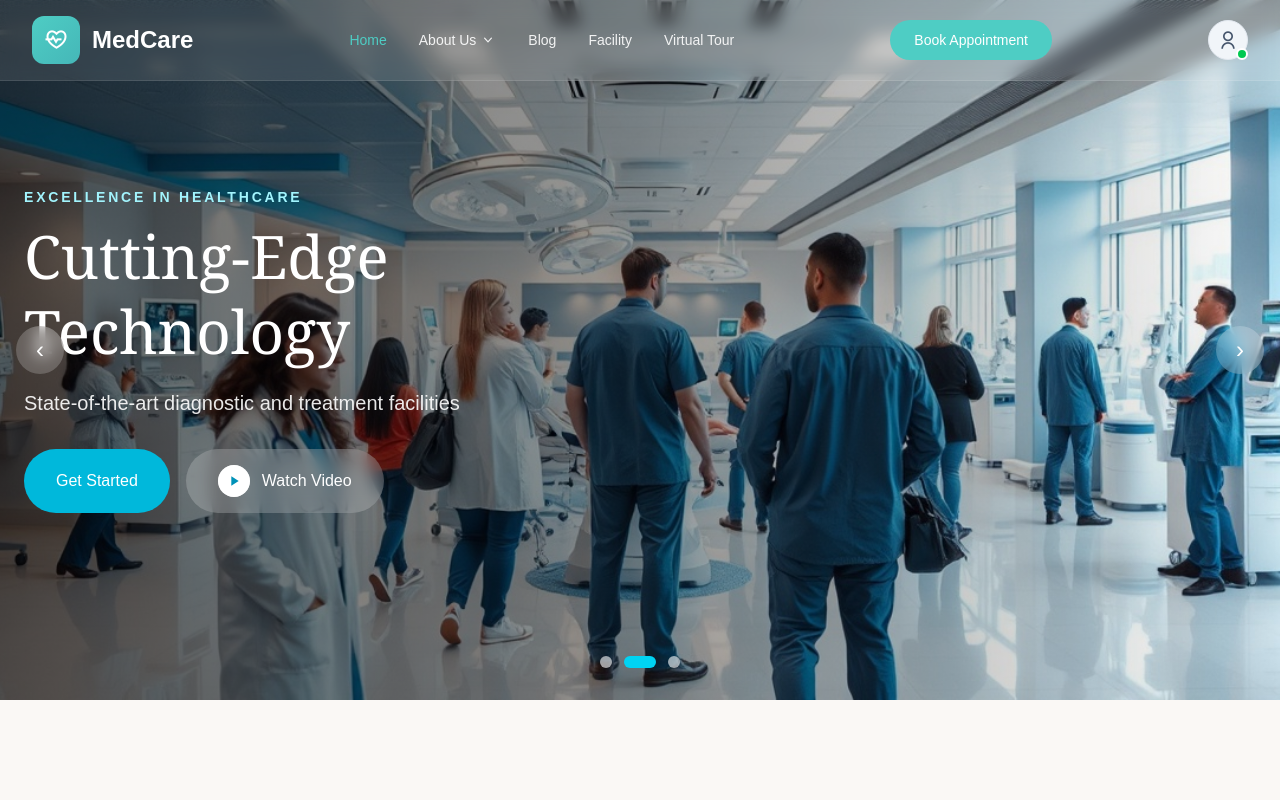
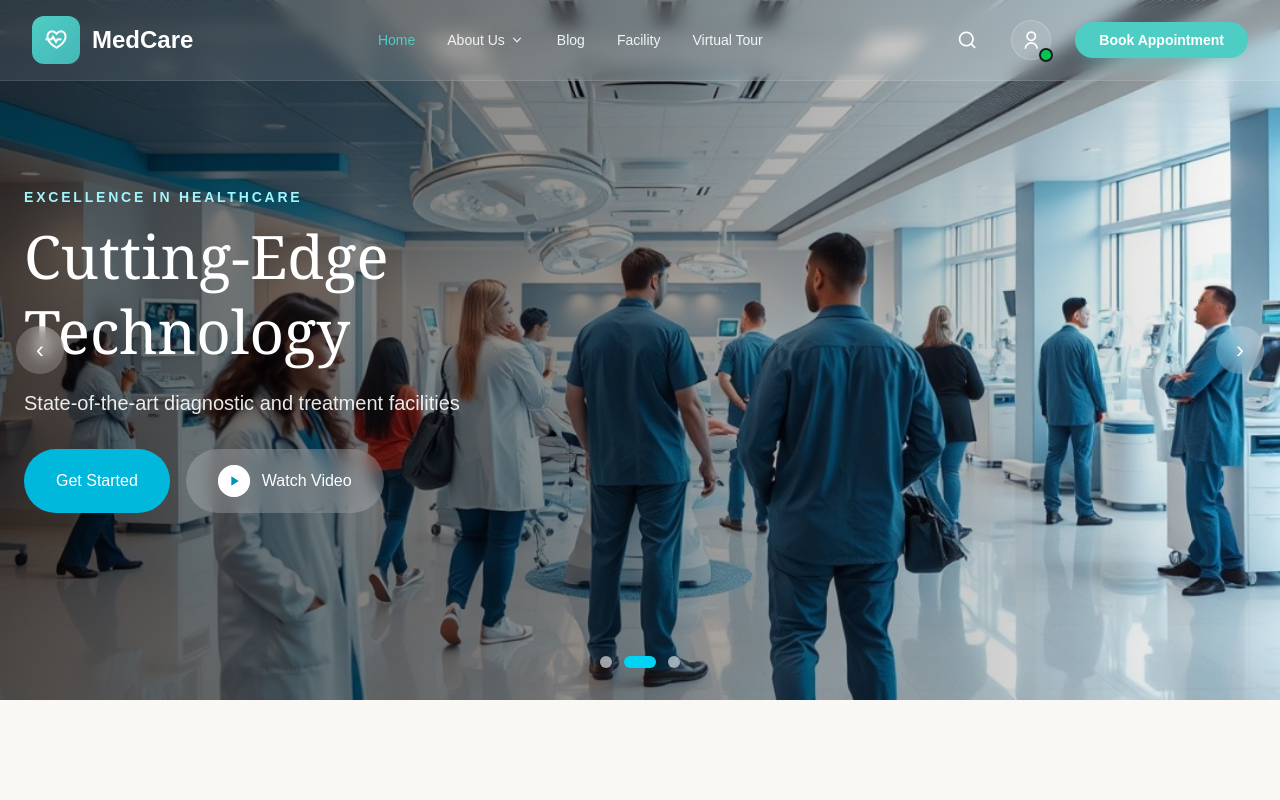
Before and after one commit to vinodhygs/my-app-next, a Next.js app: page / in a window 1280 px wide. Shown: the top 800 px of the page. Built offline with nearby package versions, Linux system fonts and the light colour scheme.

Commit message:
header style updated

```diff
--- a/app/components/home/Header.tsx
+++ b/app/components/home/Header.tsx
@@ -291,7 +291,16 @@ export function Header() {
   const [menuOpen, setMenuOpen] = useState(false);
   const menuRef = useRef<HTMLElement>(null);
 
+  const [isOpen, setIsOpen] = useState(false);
   const isOnline = useOnlineStatus();
+
+  useEffect(() => {
+    const handleEsc = (e: KeyboardEvent) => {
+      if (e.key === 'Escape') setIsOpen(false);
+    };
+    window.addEventListener('keydown', handleEsc);
+    return () => window.removeEventListener('keydown', handleEsc);
+  }, [])
 
 
   useEffect(() => setMounted(true), []);
@@ -378,56 +387,114 @@ export function Header() {
             )}
           </nav>
 
-          {/* Desktop CTA */}
-          <div className="hidden md:block">
-            <a
-              href="/contact"
-              className="rounded-full bg-[#4ECDC4] px-6 py-3 text-sm font-medium text-white transition-colors hover:bg-[#45B7B8]"
-            >
-              Book Appointment
-            </a>
+          {/* Right Actions: Search + User + CTA */}
+          <div className="flex items-center gap-4 lg:gap-6">
+
+            {/* Search Group */}
+            <div className="flex items-center relative">
+              {/* The Search Form - Slides out to the left */}
+              <div className={`transition-all duration-500 ease-in-out flex items-center ${isOpen ? 'max-w-[300px] opacity-100 mr-2' : 'max-w-0 opacity-0'
+                } overflow-hidden`}>
+                <Form action="/search" className="relative flex items-center">
+                  <input
+                    name="query"
+                    placeholder="Search..."
+                    className="bg-gray-50 border border-gray-200 px-4 py-2 text-sm text-gray-900 rounded-full focus:outline-none focus:ring-2 focus:ring-[#4ECDC4]/50 w-48 lg:w-64"
+                    autoFocus={isOpen}
+                  />
+                </Form>
               </div>
 
-          {/* User & Status Section */}
-          <div className="flex items-center gap-3">
-            <div className="relative">
-              {/* User Icon Circle */}
-              <div className="w-10 h-10 rounded-full bg-slate-100 flex items-center justify-center text-slate-600 border border-slate-200">
+              {/* Search Toggle Button */}
+              <button
+                onClick={() => setIsOpen(true)}
+                className={`flex h-10 w-10 items-center justify-center rounded-full transition-all duration-200 ${scrolled ? "text-gray-600 hover:bg-gray-100" : "text-white hover:bg-white/10"
+                  }`}
+              >
+                <i className="ri-search-line text-xl"></i>
+              </button>
+                {isOpen && (
+                <div className="fixed h-screen inset-0 z-[100] flex items-start justify-center pt-32 px-4">
+
+                  <div
+                    className="absolute inset-0 bg-slate-900/60 backdrop-blur-md transition-opacity cursor-pointer"
+                    onClick={() => setIsOpen(false)} // This closes the popup
+                  />
+
+                  {/* 2. THE SEARCH BOX */}
+                  <div
+                    className="relative w-full max-w-2xl transform transition-all"
+                    onClick={(e) => e.stopPropagation()} // This prevents the popup from closing when you click INSIDE the white box
+                  >
+                    <div className="overflow-hidden rounded-2xl bg-white shadow-2xl ring-1 ring-black/5">
+                      <Form action="/search" className="relative flex items-center p-4">
+                        <i className="ri-search-line absolute left-8 text-xl text-gray-400"></i>
+                        <input
+                          name="query"
+                          autoFocus
+                          placeholder="Search for doctors, services, or news..."
+                          className="w-full bg-transparent py-4 pl-12 pr-12 text-lg text-gray-900 focus:outline-none"
+                        />
+                        <button
+                          type="button"
+                          onClick={() => setIsOpen(false)}
+                          className="absolute right-8 rounded-md bg-gray-100 px-2 py-1 text-xs font-semibold text-gray-500 hover:bg-gray-200"
+                        >
+                          ESC
+                        </button>
+                      </Form>
+
+                      {/* Quick Links Area */}
+                      <div className="border-t border-gray-100 bg-gray-50/50 p-6">
+                        <h3 className="text-xs font-bold uppercase tracking-wider text-gray-400">Popular Searches</h3>
+                        <div className="mt-4 flex flex-wrap gap-2">
+                          {['Cardiology', 'Emergency', 'Our Team', 'Appointments'].map((tag) => (
+                            <button
+                              key={tag}
+                              onClick={() => {
+                                // Handle quick search here if needed
+                                setIsOpen(false);
+                              }}
+                              className="rounded-full border border-gray-200 bg-white px-4 py-1.5 text-sm text-gray-600 transition-colors hover:border-[#4ECDC4] hover:text-[#4ECDC4]"
+                            >
+                              {tag}
+                            </button>
+                          ))}
+                        </div>
+                      </div>
+                    </div>
+                  </div>
+                </div>
+              )}
+            </div>
+
+            {/* User Status Section */}
+            <div className="relative group cursor-pointer">
+              <div className={`w-10 h-10 rounded-full flex items-center justify-center transition-all duration-200 ${scrolled ? "bg-gray-100 text-gray-600 border-gray-200" : "bg-white/10 text-white border-white/20"
+                } border`}>
                 <i className="ri-user-line text-xl"></i>
               </div>
 
               {/* Status Indicator Badge */}
-              <span className="absolute bottom-0 right-0 flex h-3 w-3">
+              <span className="absolute -bottom-0.5 -right-0.5 flex h-3.5 w-3.5">
                 {isOnline && (
                   <span className="animate-ping absolute inline-flex h-full w-full rounded-full bg-green-400 opacity-75"></span>
                 )}
-                <span className={`relative inline-flex rounded-full h-3 w-3 border-2 border-white ${isOnline ? 'bg-green-500' : 'bg-red-500'}`}
-                ></span>
+                <span className={`relative inline-flex rounded-full h-3.5 w-3.5 border-2 ${scrolled ? 'border-white' : 'border-[#1a1a1a]'
+                  } ${isOnline ? 'bg-green-500' : 'bg-red-500'}`}></span>
               </span>
             </div>
-              {/* Optional Label */}
-              {/* <span className={`bg-white rounded-full px-3 p-1 text-xs font-semibold tracking-wider ${isOnline ? 'text-[#45B7B8]' : 'text-red-600'}`}>
-                {isOnline ? 'Online' : 'Offline'}
-              </span> */}
+
+            {/* Desktop CTA */}
+            <div className="hidden lg:block">
+              <Link
+                href="/contact"
+                className="rounded-full bg-[#4ECDC4] px-6 py-2.5 text-sm font-semibold text-white shadow-lg shadow-[#4ECDC4]/20 transition-all duration-300 hover:bg-[#45B7B8] hover:-translate-y-0.5 active:translate-y-0"
+              >
+                Book Appointment
+              </Link>
             </div>
-
-          {/* search */}
-
-          {/* <div className="hidden md:flex justify-center items-center">
-            <Form action="/search" className=" relative flex items-center w-full max-w-md">
-              <input
-                name="query"
-                placeholder="Search items..."
-                className="bg-white w-[70%] px-4 py-2 text-gray-900 rounded-l-lg focus:ring-0 focus:outline-none"
-              />
-              <button
-                type="submit"
-                className="bg-[#4ECDC4] text-white px-3 py-2 rounded-r-lg hover:bg-[#45B7B8] transition-colors duration-200 font-medium"
-              >
-                <i className="ri-search-line"></i>
-              </button>
-            </Form>
-          </div>       */}
+          </div>
 
           {/* Hamburger — mobile only */}
           <button
```
Lines whose indentation alone changed are shown as unchanged.
